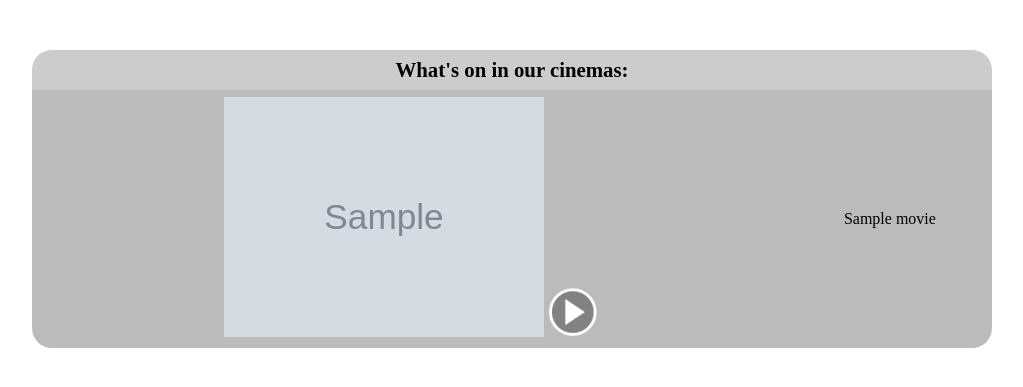
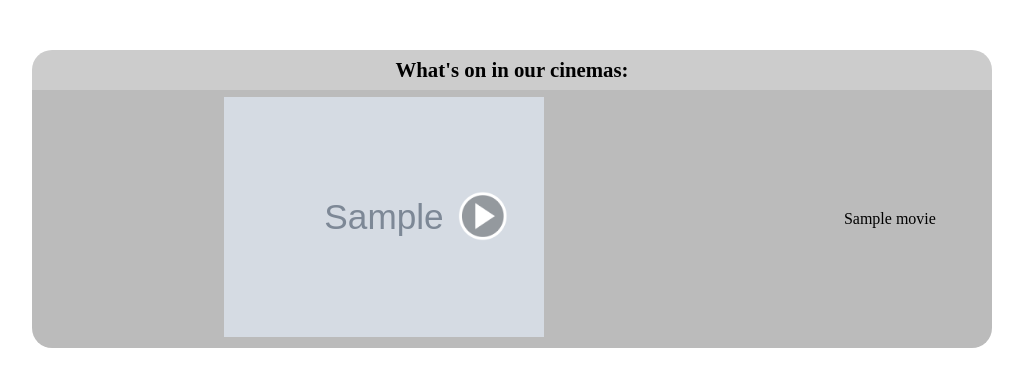
Before and after one commit to galj03/pycinwa, a Flask app: template pycinwa/movies/templates/movies.html in a window 1280 px wide. Shown: the part 120-507 px from the top of the page, without its empty margins (128-1151 px from the left). Run offline with Flask 3, Linux system fonts and the light colour scheme; the template is opened without the code that fills it: most values are stand-ins (such as "Sample title", 1, 10 or a date in 2020); grey boxes marked "Sample" are stand-in pictures.

Commit message:
Fix technical debt

```diff
--- a/pycinwa/movies/static/styles/movies.css
+++ b/pycinwa/movies/static/styles/movies.css
@@ -70,4 +70,8 @@
 .play_img {
     max-height: 50px;
     max-width: 50px;
+
+    position: relative;
+    bottom: 12vh;
+    right: 7vw;
 }
--- a/static/styles/tables.css
+++ b/static/styles/tables.css
@@ -63,7 +63,7 @@ td button, .caption-button {
     /*display: block;*/
 }
 
-/* TODO: make this work */
+/* NOTE: this does not work */
 .placeholder_tr {
     padding: 50px 0 !important;
 }
```
